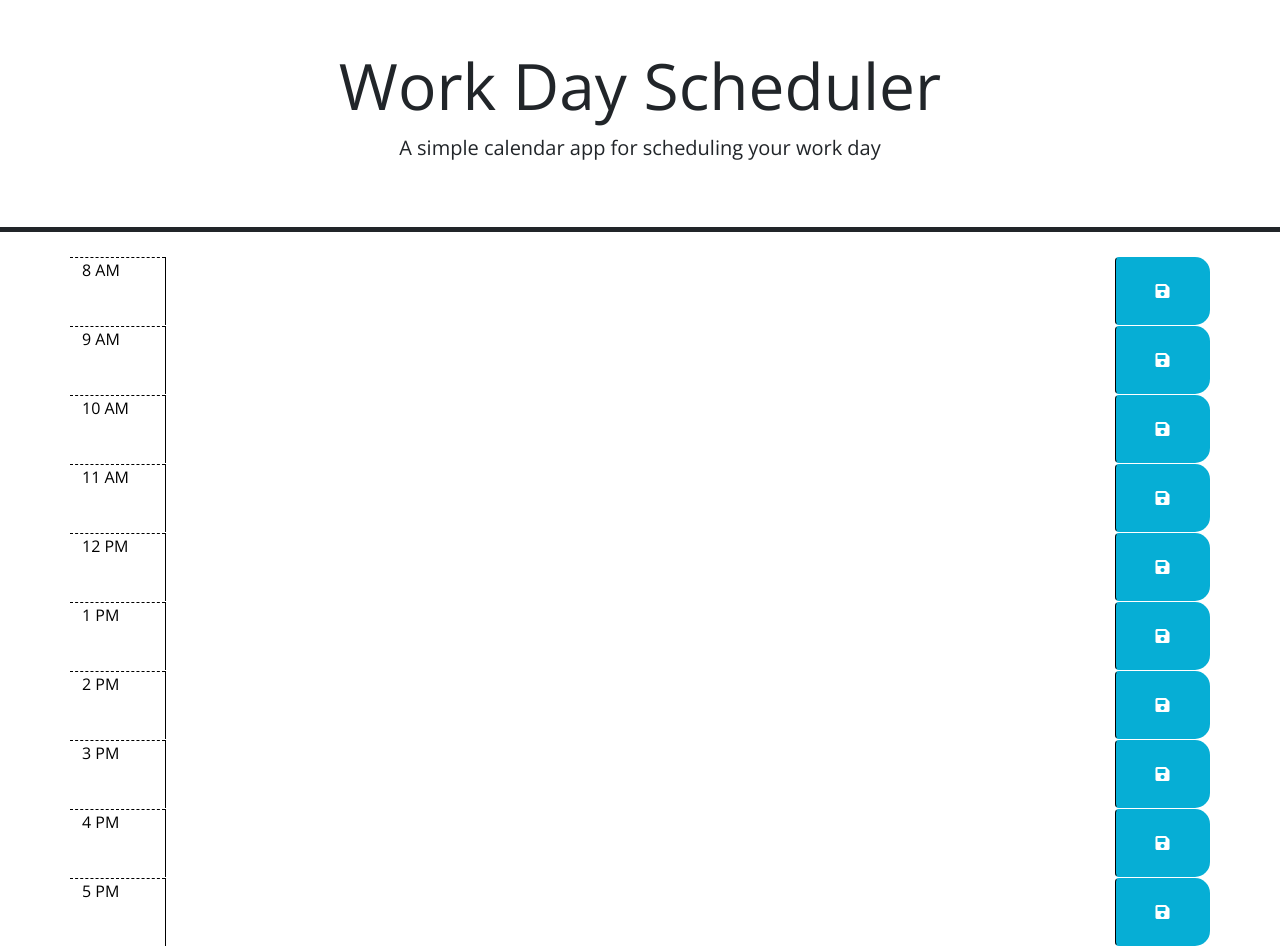
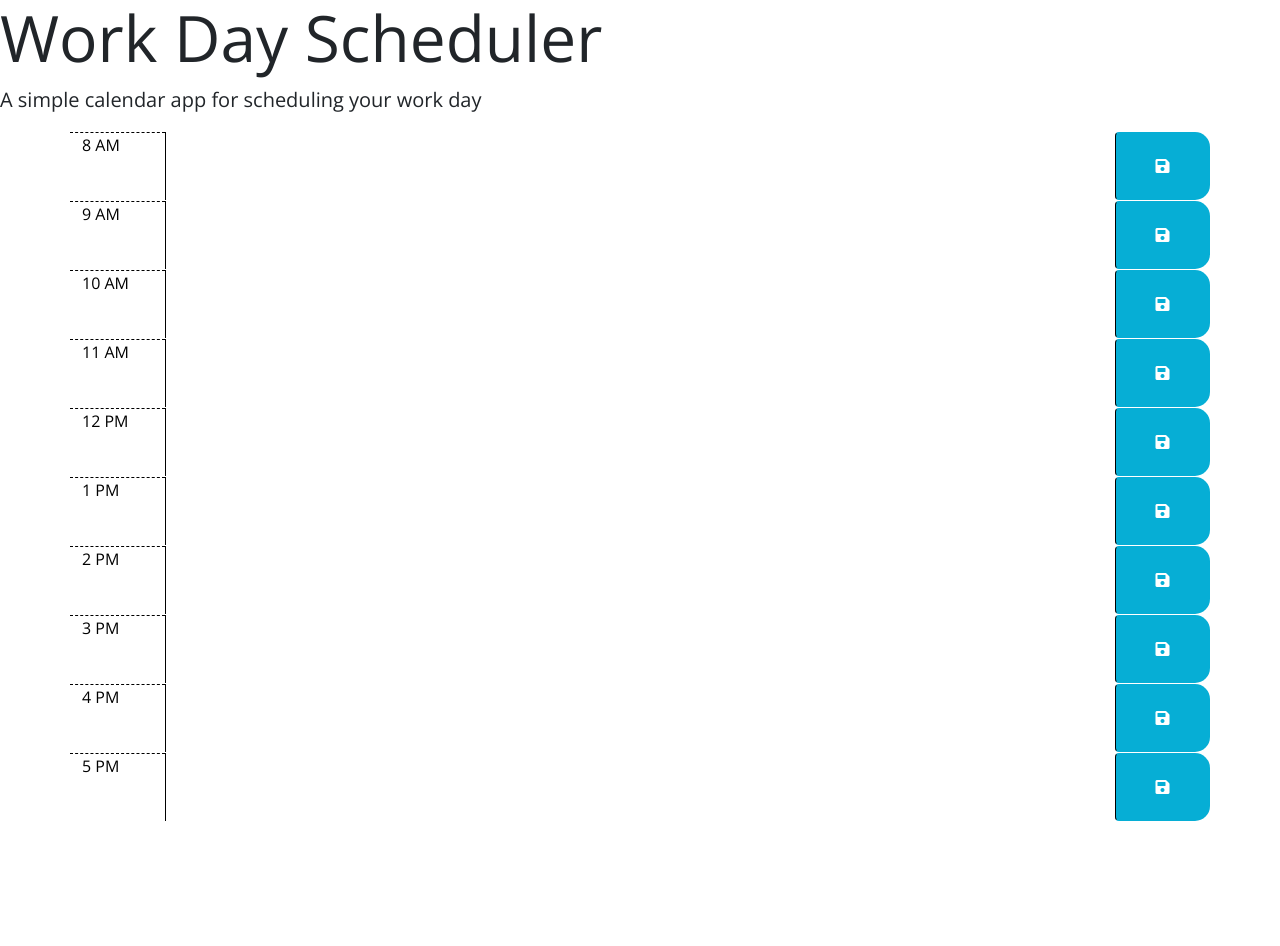
Before and after one commit to MattyG6/JS-Scheduler, a plain HTML site: page index.html in a window 1280 px wide. After the commit the page ends 821 px from the top, so only its background shows below. Drawn offline with nearby package versions, Linux system fonts and the light colour scheme.

Commit message:
html skeleton upload

```diff
--- a/index.html
+++ b/index.html
@@ -23,21 +23,12 @@
   </head>
 
   <body>
-    <header class="p-5 mb-4 border-5 border-bottom border-dark text-center">
+	<!-- Header -->
+	<header class="jumbotron">
 		<h1 class="display-3">Work Day Scheduler</h1>
 		<p class="lead">A simple calendar app for scheduling your work day</p>
 		<p id="currentDay" class="lead"></p>
 	</header>
-
-      <!-- Use class for "past", "present", and "future" to apply styles to the
-        time-block divs accordingly. The javascript will need to do this by
-        adding/removing these classes on each div by comparing the hour in the
-        id to the current hour. The html provided below is meant to be an example
-        demonstrating how the css provided can be leveraged to create the
-        desired layout and colors. The html below should be removed or updated
-        in the finished product. Remember to delete this comment once the
-        code is implemented.
-        -->
 
 	<div class="container">
 
@@ -136,6 +127,7 @@
 	</div>
 
 
+
     <script src="https://code.jquery.com/jquery-3.4.1.min.js"></script>
     <script
       src="https://cdn.jsdelivr.net/npm/dayjs@1.11.3/dayjs.min.js"
--- a/script.js
+++ b/script.js
@@ -2,6 +2,7 @@
 // the code isn't run until the browser has finished rendering all the elements
 // in the html.
 $(function () {
+
   // TODO: Add a listener for click events on the save button. This code should
   // use the id in the containing time-block as a key to save the user input in
   // local storage. HINT: What does `this` reference in the click listener
@@ -9,6 +10,7 @@ $(function () {
   // time-block containing the button that was clicked? How might the id be
   // useful when saving the description in local storage?
   //
+
   // TODO: Add code to apply the past, present, or future class to each time
   // block by comparing the id to the current hour. HINTS: How can the id
   // attribute of each time-block be used to conditionally add or remove the
```
Lines whose indentation alone changed are shown as unchanged.
